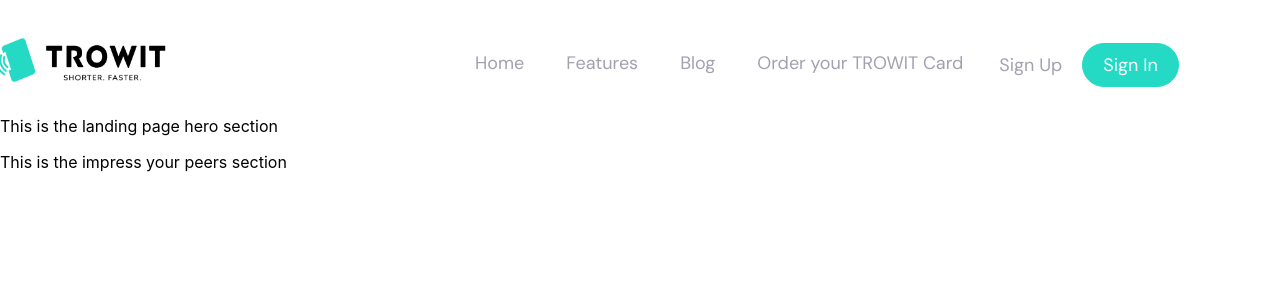
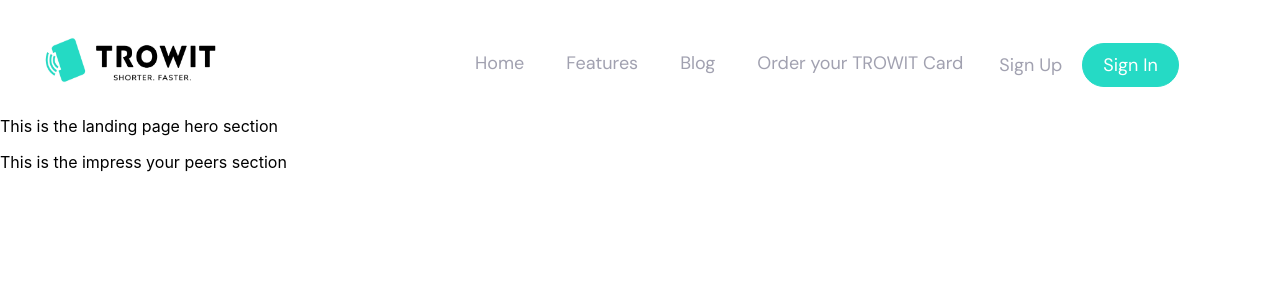
Before and after one commit to Billy-Night/Trowit, a React (Create React App) app: page / in a window 1280 px wide. Shown: the top 300 px of the page. Built offline with nearby package versions, Linux system fonts and the light colour scheme.

Commit message:
logo adjusted

```diff
--- a/src/components/TopNavBar/TopNavbar.css
+++ b/src/components/TopNavBar/TopNavbar.css
@@ -39,8 +39,7 @@
 
   .logo {
     margin-top: 0px;
-    margin-left: -200px;
-    padding-left: -40%;
+    margin-left: -150px;
     width: 200px;
     height: 50px;
     cursor: pointer;
```
